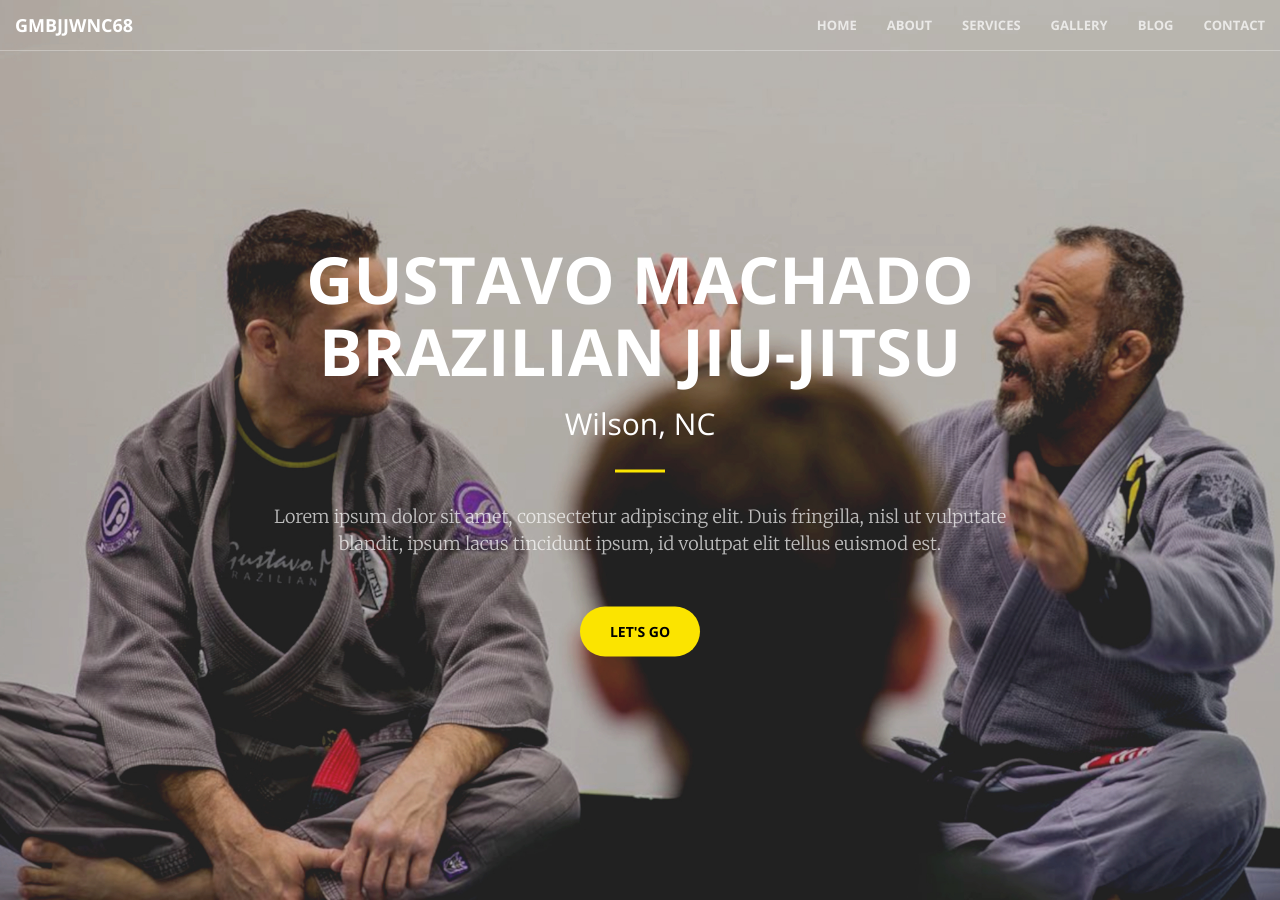
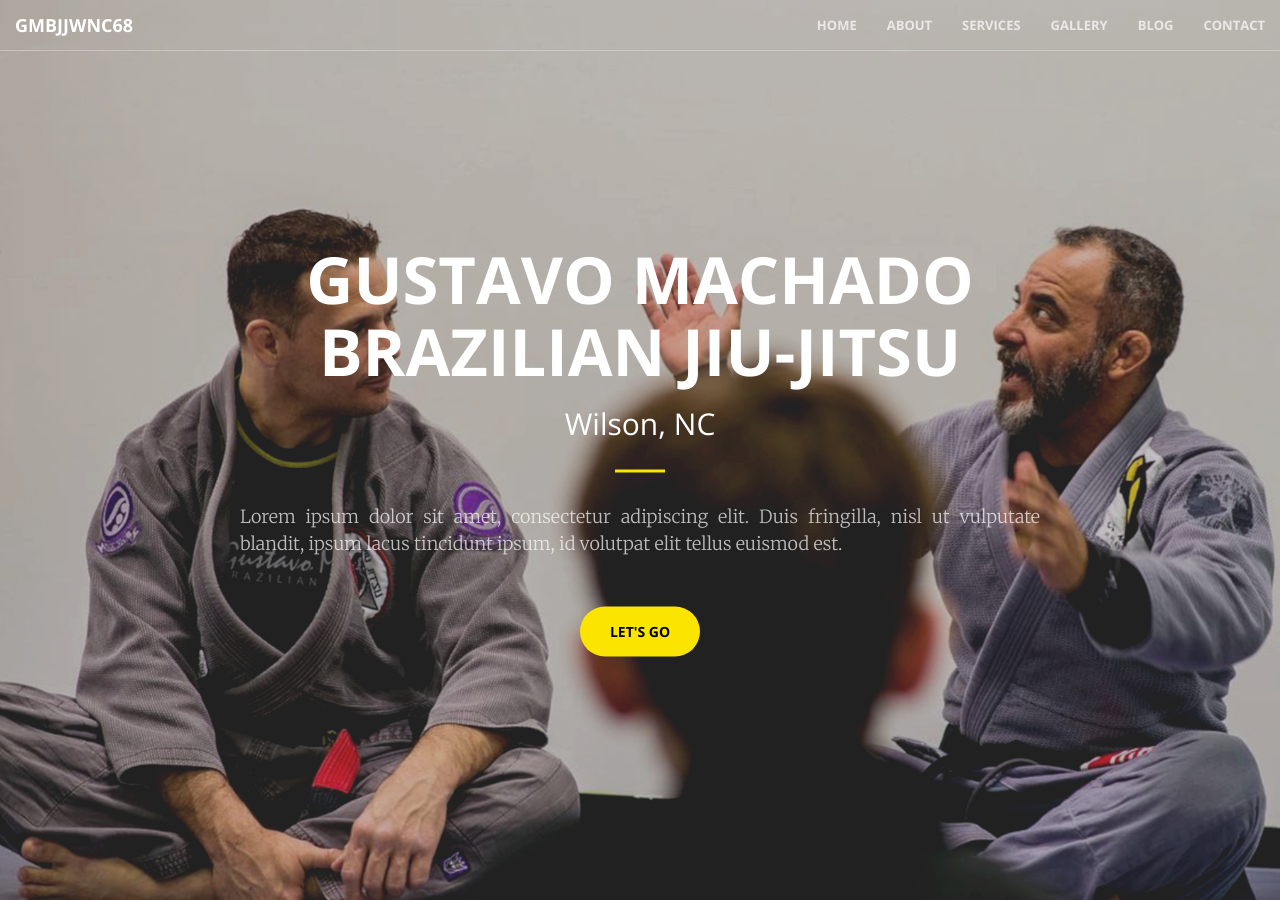
Before and after one commit to gmbjjwnc68/gmbjjwnc68.github.io, a Jekyll site: the page built from index.html, in a window 1280 px wide and 900 px high. Built offline with Jekyll 4.4.1, drawn with Linux system fonts in a browser that asks for light colours.

Commit message:
Justify header text

```diff
--- a/_includes/header.html
+++ b/_includes/header.html
@@ -4,7 +4,7 @@
             <h1>Gustavo Machado Brazilian Jiu-Jitsu</h1>
             <h2>Wilson, NC</h2>
             <hr>
-            <p>Lorem ipsum dolor sit amet, consectetur adipiscing elit. Duis fringilla, nisl ut vulputate blandit, ipsum lacus tincidunt ipsum, id volutpat elit tellus euismod est.</p>
+            <p style="text-align:justify">Lorem ipsum dolor sit amet, consectetur adipiscing elit. Duis fringilla, nisl ut vulputate blandit, ipsum lacus tincidunt ipsum, id volutpat elit tellus euismod est.</p>
             <a href="#about" class="btn btn-primary btn-xl page-scroll">LET'S GO</a>
         </div>
     </div>
```
